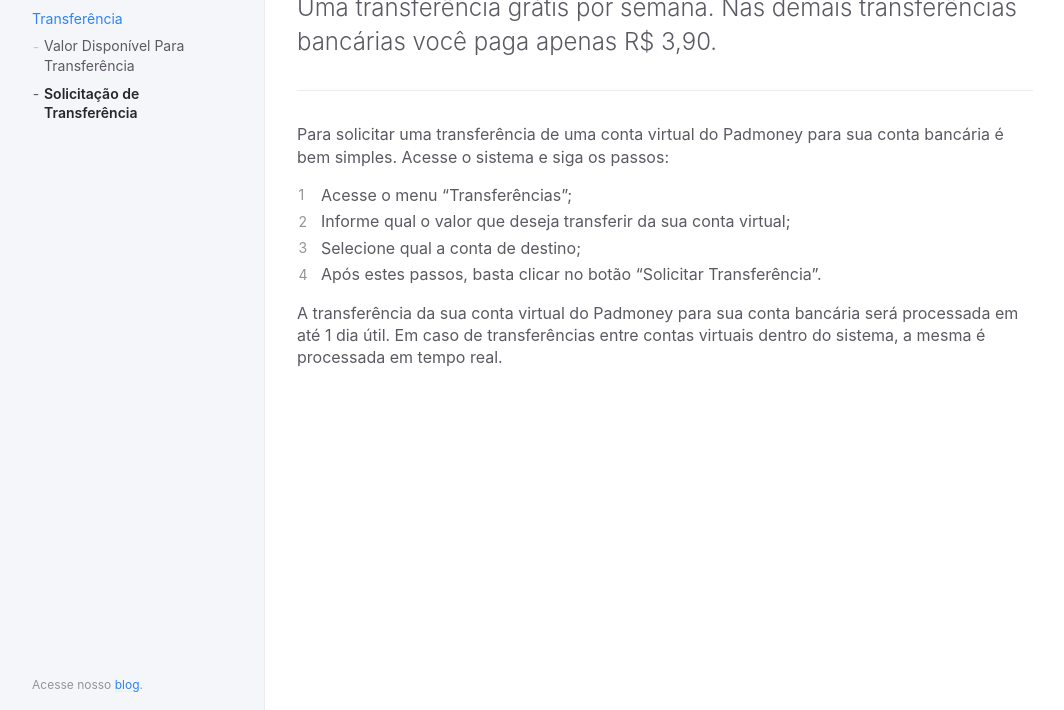
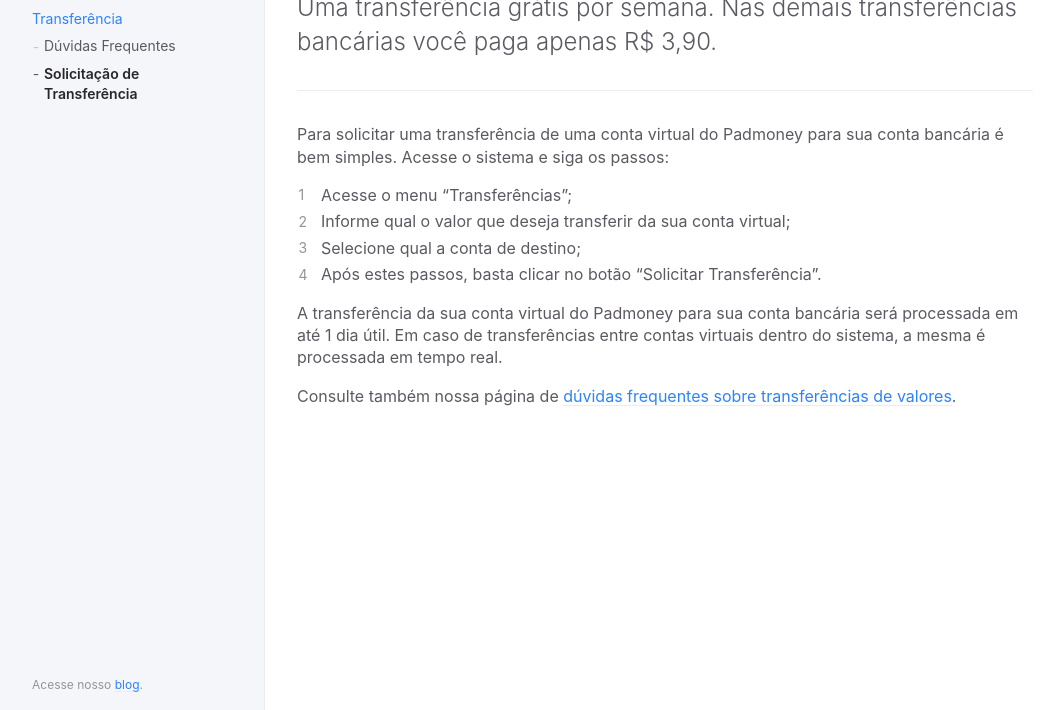
Before and after one commit to padmoney/ajuda, a Jekyll site: the page built from docs/transferencia/solicitacao.md, in a window 1280 px wide, cut to the strip 190-900 px from the top of the page. Shown: the whole strip, without its empty margins (91-1155 px from the left). Built offline with Jekyll 4.4.1, drawn with Linux system fonts in a browser that asks for light colours.

Commit message:
Add dúvidas frequentes transferencia

```diff
--- a/docs/transferencia/solicitacao.md
+++ b/docs/transferencia/solicitacao.md
@@ -26,3 +26,5 @@ Para solicitar uma transferência de uma conta virtual do Padmoney para sua cont
 4. Após estes passos, basta clicar no botão “Solicitar Transferência”.
 
 A transferência da sua conta virtual do Padmoney para sua conta bancária será processada em até 1 dia útil. Em caso de transferências entre contas virtuais dentro do sistema, a mesma é processada em tempo real.
+
+Consulte também nossa página de [dúvidas frequentes sobre transferências de valores]({{ site.baseurl }}{% link docs/transferencia/duvidas-frequentes.md %}).
```
Also changed, not shown: docs/transferencia/duvidas-frequentes.md (renamed from docs/transferencia/valor-disponivel.md, +6 -4 lines).
